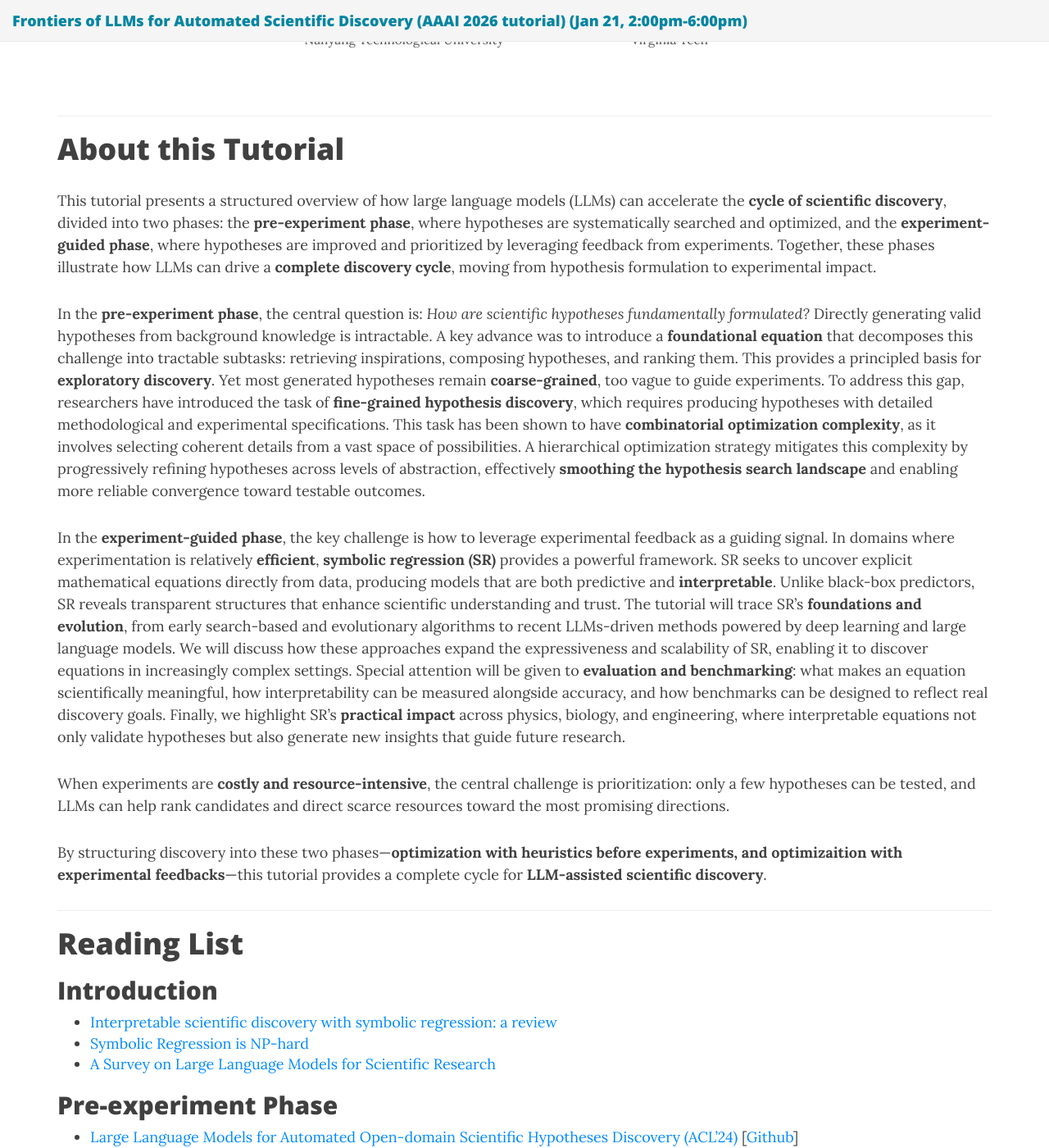
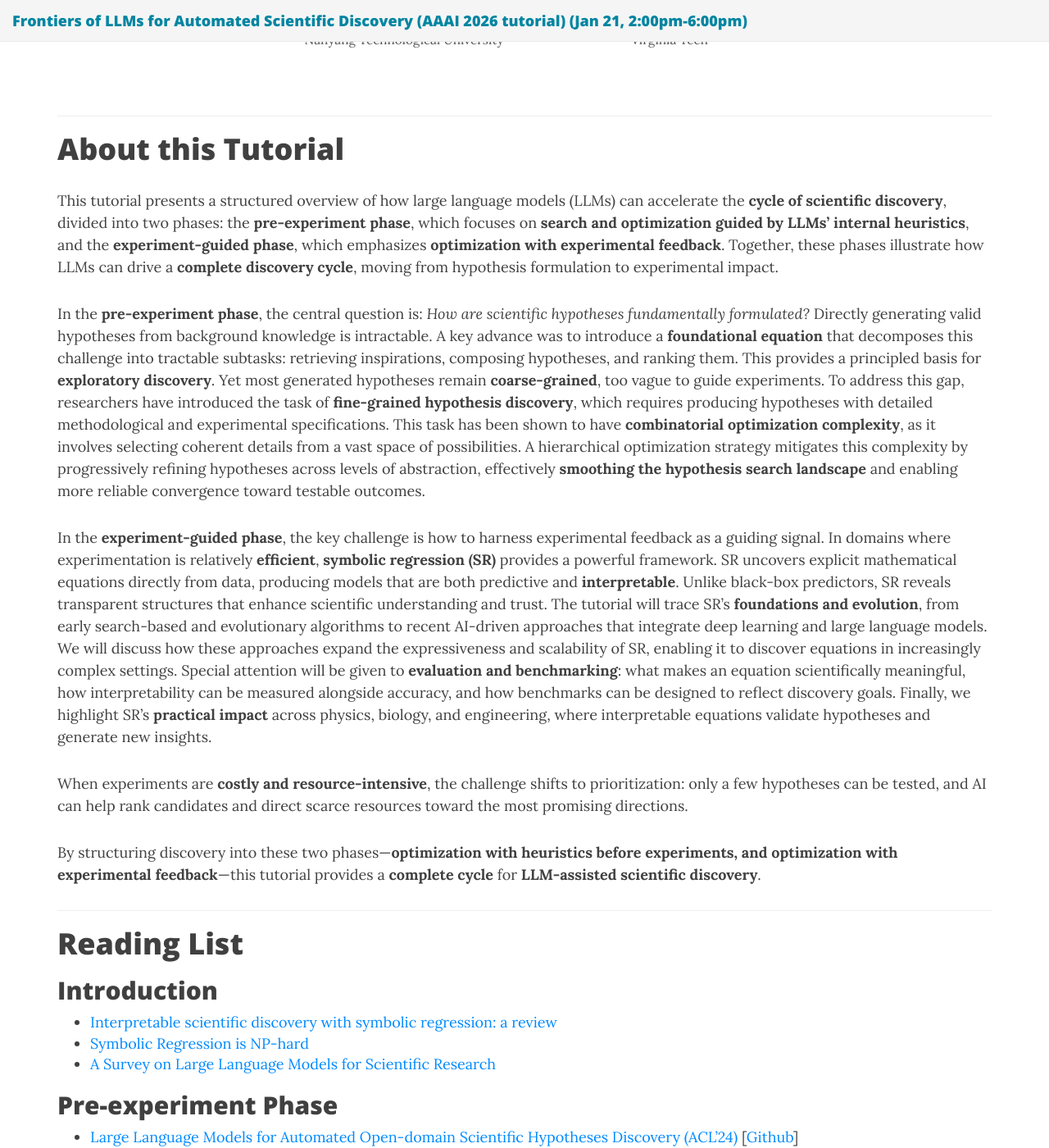
Before and after one commit to ZonglinY/llm4sd-aaai-2026, a Jekyll site: the page built from index.md, in a window 1280 px wide and 1400 px high, scrolled down 656 px. Shown: the whole window at 82% size. Built offline with Jekyll 4.4.1, drawn with Linux system fonts in a browser that asks for light colours; nearby versions of some CDN libraries.

Commit message:
Update index.md

```diff
--- a/index.md
+++ b/index.md
@@ -120,15 +120,15 @@ use-site-title: false
 
 # About this Tutorial
 
-This tutorial presents a structured overview of how large language models (LLMs) can accelerate the **cycle of scientific discovery**, divided into two phases: the **pre-experiment phase**, where hypotheses are systematically searched and optimized, and the **experiment-guided phase**, where hypotheses are improved and prioritized by leveraging feedback from experiments. Together, these phases illustrate how LLMs can drive a **complete discovery cycle**, moving from hypothesis formulation to experimental impact.
+This tutorial presents a structured overview of how large language models (LLMs) can accelerate the **cycle of scientific discovery**, divided into two phases: the **pre-experiment phase**, which focuses on **search and optimization guided by LLMs’ internal heuristics**, and the **experiment-guided phase**, which emphasizes **optimization with experimental feedback**. Together, these phases illustrate how LLMs can drive a **complete discovery cycle**, moving from hypothesis formulation to experimental impact.
 
 In the **pre-experiment phase**, the central question is: *How are scientific hypotheses fundamentally formulated?* Directly generating valid hypotheses from background knowledge is intractable. A key advance was to introduce a **foundational equation** that decomposes this challenge into tractable subtasks: retrieving inspirations, composing hypotheses, and ranking them. This provides a principled basis for **exploratory discovery**. Yet most generated hypotheses remain **coarse-grained**, too vague to guide experiments. To address this gap, researchers have introduced the task of **fine-grained hypothesis discovery**, which requires producing hypotheses with detailed methodological and experimental specifications. This task has been shown to have **combinatorial optimization complexity**, as it involves selecting coherent details from a vast space of possibilities. A hierarchical optimization strategy mitigates this complexity by progressively refining hypotheses across levels of abstraction, effectively **smoothing the hypothesis search landscape** and enabling more reliable convergence toward testable outcomes.
 
-In the **experiment-guided phase**, the key challenge is how to leverage experimental feedback as a guiding signal. In domains where experimentation is relatively **efficient**, **symbolic regression (SR)** provides a powerful framework. SR seeks to uncover explicit mathematical equations directly from data, producing models that are both predictive and **interpretable**. Unlike black-box predictors, SR reveals transparent structures that enhance scientific understanding and trust. The tutorial will trace SR’s **foundations and evolution**, from early search-based and evolutionary algorithms to recent LLMs-driven methods powered by deep learning and large language models. We will discuss how these approaches expand the expressiveness and scalability of SR, enabling it to discover equations in increasingly complex settings. Special attention will be given to **evaluation and benchmarking**: what makes an equation scientifically meaningful, how interpretability can be measured alongside accuracy, and how benchmarks can be designed to reflect real discovery goals. Finally, we highlight SR’s **practical impact** across physics, biology, and engineering, where interpretable equations not only validate hypotheses but also generate new insights that guide future research.
+In the **experiment-guided phase**, the key challenge is how to harness experimental feedback as a guiding signal. In domains where experimentation is relatively **efficient**, **symbolic regression (SR)** provides a powerful framework. SR uncovers explicit mathematical equations directly from data, producing models that are both predictive and **interpretable**. Unlike black-box predictors, SR reveals transparent structures that enhance scientific understanding and trust. The tutorial will trace SR’s **foundations and evolution**, from early search-based and evolutionary algorithms to recent AI-driven approaches that integrate deep learning and large language models. We will discuss how these approaches expand the expressiveness and scalability of SR, enabling it to discover equations in increasingly complex settings. Special attention will be given to **evaluation and benchmarking**: what makes an equation scientifically meaningful, how interpretability can be measured alongside accuracy, and how benchmarks can be designed to reflect discovery goals. Finally, we highlight SR’s **practical impact** across physics, biology, and engineering, where interpretable equations validate hypotheses and generate new insights.
 
-When experiments are **costly and resource-intensive**, the central challenge is prioritization: only a few hypotheses can be tested, and LLMs can help rank candidates and direct scarce resources toward the most promising directions.
+When experiments are **costly and resource-intensive**, the challenge shifts to prioritization: only a few hypotheses can be tested, and AI can help rank candidates and direct scarce resources toward the most promising directions.
 
-By structuring discovery into these two phases—**optimization with heuristics before experiments, and optimizaition with experimental feedbacks**—this tutorial provides a complete cycle for **LLM-assisted scientific discovery**.
+By structuring discovery into these two phases—**optimization with heuristics before experiments, and optimization with experimental feedback**—this tutorial provides a **complete cycle** for **LLM-assisted scientific discovery**.
 
 <hr>
 
```
